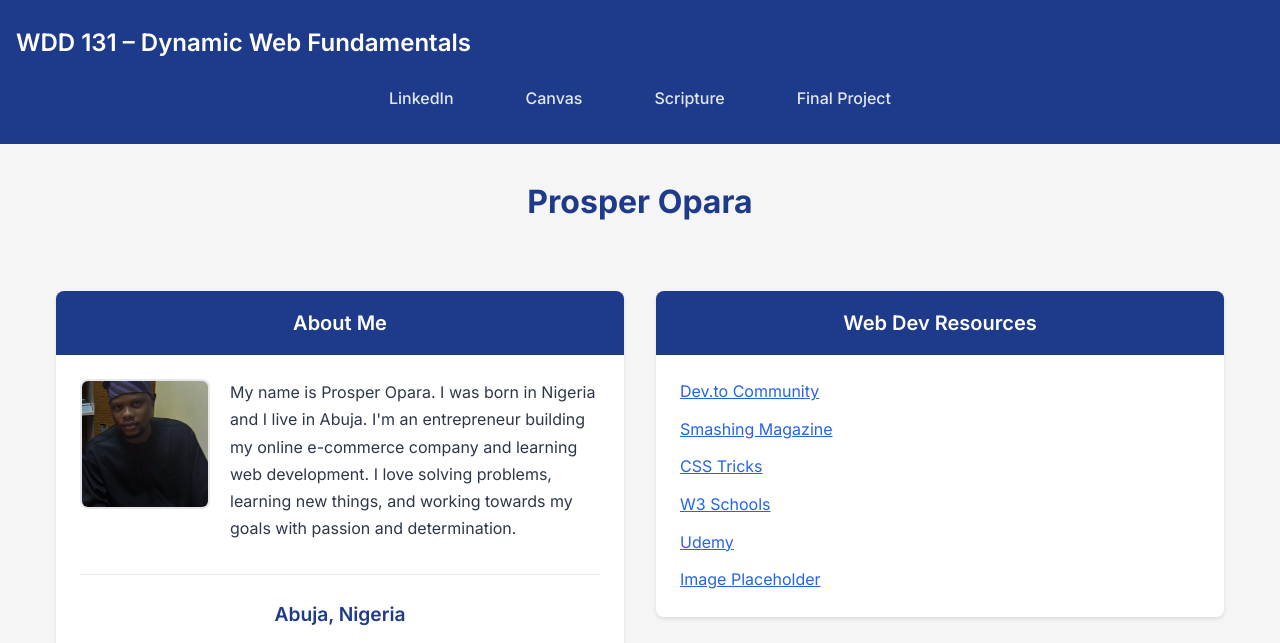
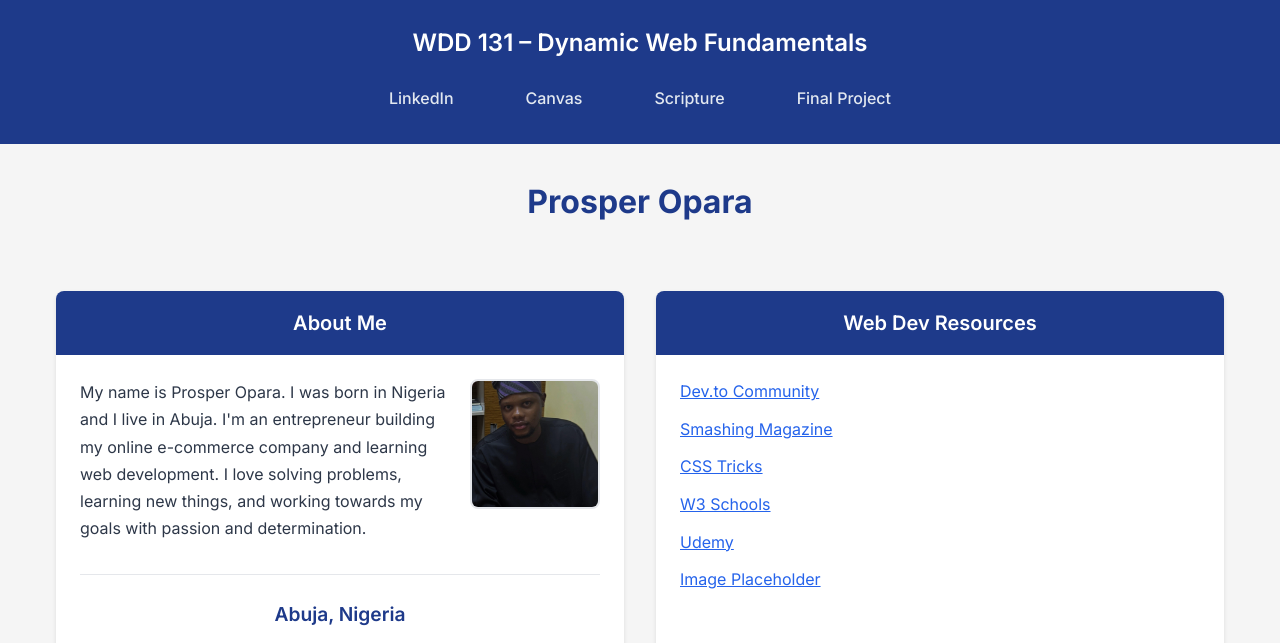
Before and after one commit to ProsperHermeon/wdd131, a plain HTML site: page index.html in a window 1280 px wide. Shown: the top 643 px of the page. Drawn offline with Linux system fonts and the light colour scheme.

Commit message:
complete w01 homepage

```diff
--- a/styles/base.css
+++ b/styles/base.css
@@ -28,6 +28,7 @@ header {
   font-size: 1.5rem;
   font-weight: 600;
   margin-bottom: 1rem;
+  text-align: center;
 }
 
 /* Navigation */
@@ -60,7 +61,7 @@ main {
   display: grid;
   grid-template-columns: 1fr 1fr;
   gap: 2rem;
-  align-items: start;
+  align-items: stretch;
 }
 
 h1 {
@@ -102,6 +103,7 @@ h1 {
   gap: 1.25rem;
   margin-bottom: 2rem;
   align-items: flex-start;
+  flex-direction: row-reverse;
 }
 
 .profile-img {
@@ -169,12 +171,15 @@ h1 {
 /* Resources Card */
 .resources {
   grid-column: 2;
+  display: flex;
+  flex-direction: column;
 }
 
 .resources ul {
   list-style: none;
   padding: 1.5rem;
   margin: 0;
+  flex: 1;
 }
 
 .resources li {
```
